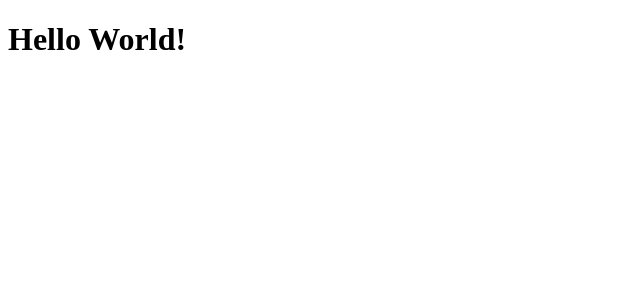
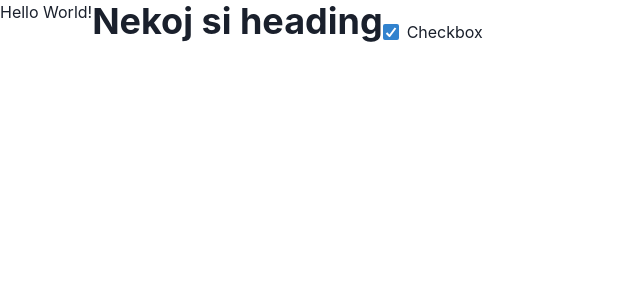
Before and after one commit to TeChExCeLsIor/code_class_2023, a React (Create React App) app: page / in a window 1280 px wide. Shown: the top 300 px of the page, without its empty margins (0-640 px from the left). Built offline with nearby package versions, Linux system fonts and the light colour scheme.

Commit message:
Dodadov nadvoreshna biblioteka

```diff
--- a/package.json
+++ b/package.json
@@ -3,9 +3,13 @@
   "version": "0.1.0",
   "private": true,
   "dependencies": {
+    "@chakra-ui/react": "^2.4.9",
+    "@emotion/react": "^11.10.5",
+    "@emotion/styled": "^11.10.5",
     "@testing-library/jest-dom": "^5.16.5",
     "@testing-library/react": "^13.4.0",
     "@testing-library/user-event": "^13.5.0",
+    "framer-motion": "^9.0.2",
     "react": "^18.2.0",
     "react-dom": "^18.2.0",
     "react-scripts": "5.0.1",
--- a/src/App.js
+++ b/src/App.js
@@ -1,16 +1,16 @@
 import React from "react";
-
-// ternary expression
-// uslov ? ako uslovot e tocen : ako uslovot e netocen
-
-// uslov && shto sakame da se renderira ako uslovot e tocen
-
-// uslov ? (druguslov ? ako tocno: ako netocno) : else tuka
+import { Box, Checkbox, Flex, Heading } from "@chakra-ui/react";
 
 function App() {
   return (
     <div>
-      <h1>Hello World!</h1>
+      <Flex>
+        <h1>Hello World!</h1>
+        <Box mb={5} _hover={{ backgroundColor: "red" }}>
+          <Heading>Nekoj si heading</Heading>
+        </Box>
+        <Checkbox defaultChecked>Checkbox</Checkbox>
+      </Flex>
     </div>
   );
 }
--- a/src/index.js
+++ b/src/index.js
@@ -1,8 +1,13 @@
 import React from "react";
 import ReactDOM from "react-dom/client";
+import { ChakraProvider } from "@chakra-ui/react";
 
 import App from "./App";
 
 const root = ReactDOM.createRoot(document.getElementById("root"));
 
-root.render(<App />);
+root.render(
+  <ChakraProvider>
+    <App />
+  </ChakraProvider>
+);
```
Also changed, not shown: 1 other file (tests, documents, lock files or other folders).
